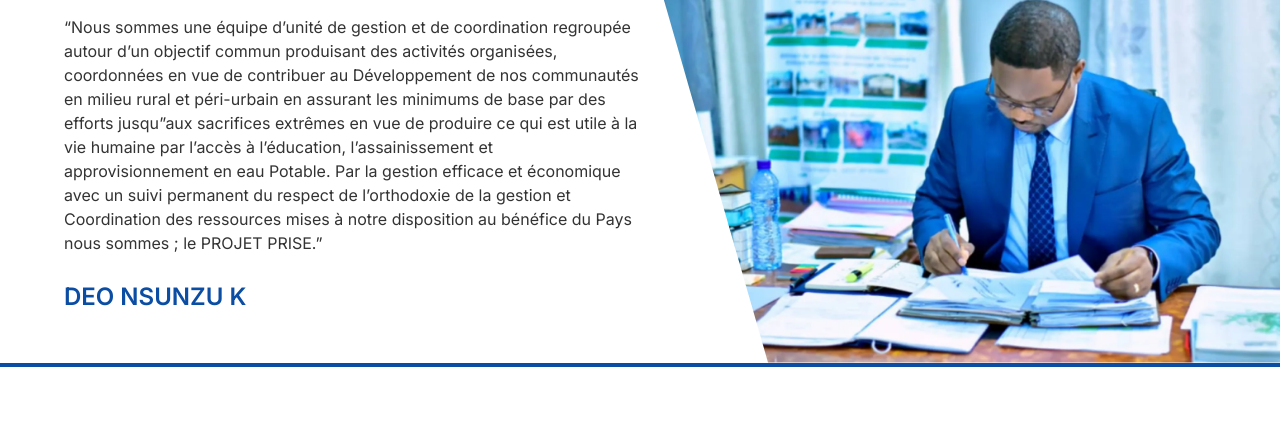
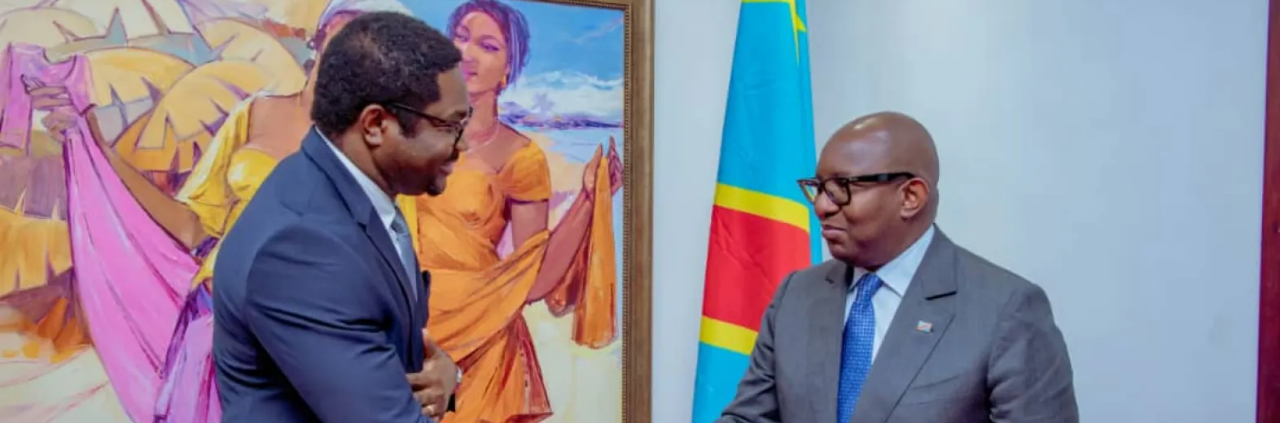
Before and after one commit to rohan031/rural-devlopment, an Astro site: page / in a window 1280 px wide. Shown: the part 215-638 px from the top of the page. Built offline with nearby package versions, Linux system fonts and the light colour scheme; Astro itself is replaced by a stand-in of ours.

Commit message:
hero section added

```diff
--- /dev/null
+++ b/src/components/hero/hero.astro
@@ -0,0 +1,7 @@
+---
+import styles from "./hero.module.scss";
+---
+
+<div class={styles.hero}>
+	<img src="/hero/hero.webp" />
+</div>
--- /dev/null
+++ b/src/components/hero/hero.module.scss
@@ -0,0 +1,14 @@
+@use "/src/styles/abstracts/media-queries" as ab;
+
+.hero {
+	min-height: 35rem;
+	max-height: 60rem;
+
+	img {
+		height: 100%;
+		width: 100%;
+		object-fit: cover;
+
+		object-position: center;
+	}
+}
--- a/src/pages/index.astro
+++ b/src/pages/index.astro
@@ -6,10 +6,12 @@ import Project from "@components/projects/project.astro";
 import Video from "@components/video/video.astro";
 import Blog from "@components/Blog/blog.astro";
 import Opportunities from "@components/opportunities/opportunities.astro";
+import Hero from "@components/hero/hero.astro";
 ---
 
 <Layout title="Prise">
 	<main>
+		<Hero />
 		<Word />
 		<Project />
 		<Map />
```
